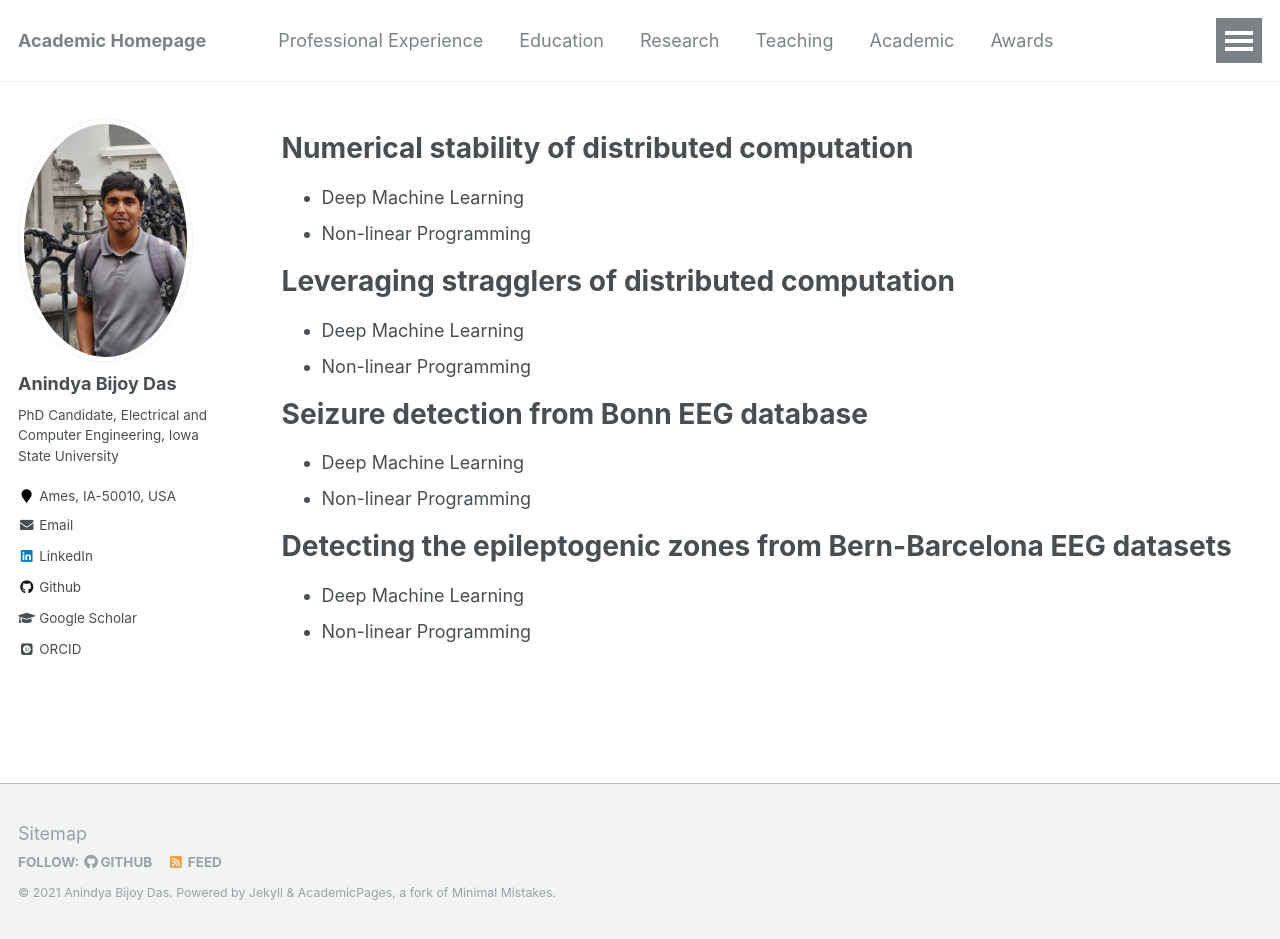
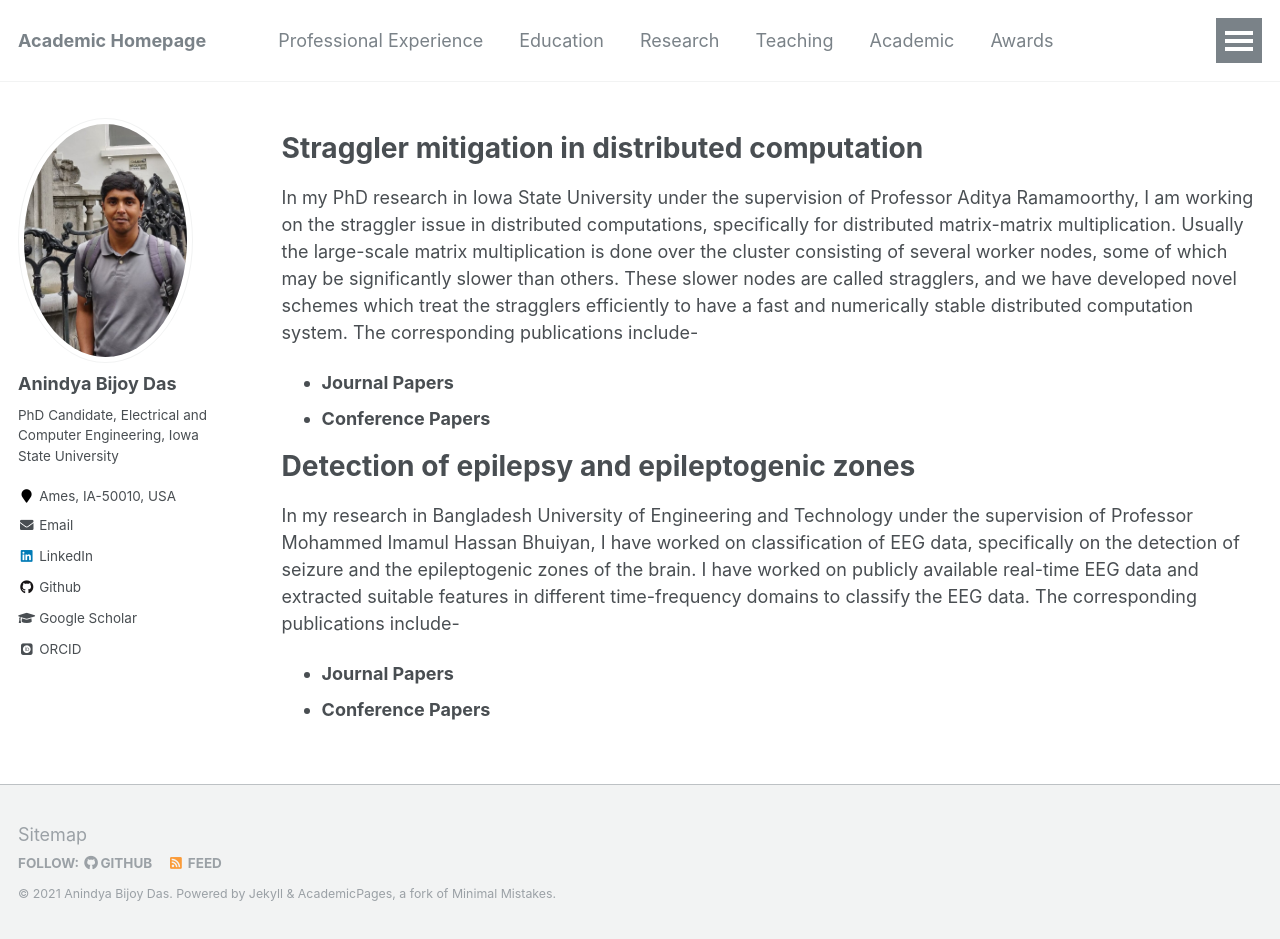
Before and after one commit to anindyabijoydas/portfolio, a Jekyll site: the page built from _pages/research.md, in a window 1280 px wide and 939 px high. Built offline with Jekyll 4.4.1, drawn with Linux system fonts in a browser that asks for light colours; some web fonts are replaced.

Commit message:
Update research.md

```diff
--- a/_pages/research.md
+++ b/_pages/research.md
@@ -7,25 +7,17 @@ redirect_from:
 
 {% include base_path %}
 
-Numerical stability of distributed computation
+Straggler mitigation in distributed computation
 ======
-* Deep Machine Learning
-* Non-linear Programming
+In my PhD research in Iowa State University under the supervision of Professor Aditya Ramamoorthy, I am working on the straggler issue in distributed computations, specifically for distributed matrix-matrix multiplication. Usually the large-scale matrix multiplication is done over the cluster consisting of several worker nodes, some of which may be significantly slower than others. These slower nodes are called stragglers, and we have developed novel schemes which treat the stragglers efficiently to have a fast and numerically stable distributed computation system. The corresponding publications include-
+
+* **Journal Papers**
+* **Conference Papers**
 
 
-Leveraging stragglers of distributed computation
+Detection of epilepsy and epileptogenic zones
 ======
-* Deep Machine Learning
-* Non-linear Programming
+In my research in Bangladesh University of Engineering and Technology under the supervision of Professor Mohammed Imamul Hassan Bhuiyan, I have worked on classification of EEG data, specifically on the detection of seizure and the epileptogenic zones of the brain. I have worked on publicly available real-time EEG data and extracted suitable features in different time-frequency domains to classify the EEG data. The corresponding publications include-
 
-
-Seizure detection from Bonn EEG database
-======
-* Deep Machine Learning
-* Non-linear Programming
-
-
-Detecting the epileptogenic zones from Bern-Barcelona EEG datasets
-======
-* Deep Machine Learning
-* Non-linear Programming
+* **Journal Papers**
+* **Conference Papers**
```
